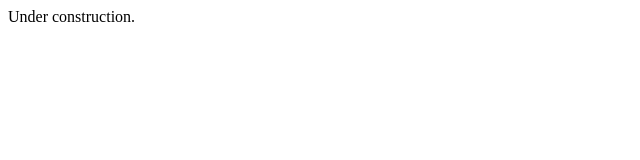
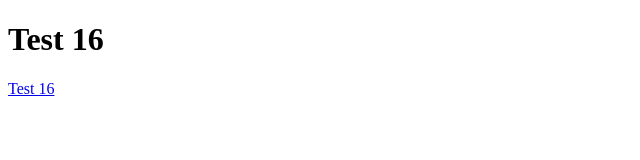
Before and after one commit to DevTorrent/AItOawnU4d37KGyKDvaXDneldPNn1zOmwBTUegE-2012-09-07T00-49-06.724Z, a plain HTML site: page index.html in a window 1280 px wide. Shown: the whole page, without its empty margins (0-640 px from the left). Drawn offline with Linux system fonts and the light colour scheme.

Commit message:
add-heading

```diff
--- a/index.html
+++ b/index.html
@@ -3,5 +3,7 @@
   <head>
     <title>Under construction</title>
   </head>
-  <body>Under construction.</body>
+  <body>
+<h1>Test 16</h1>
+<p><a href="http://www.test.com">Test 16</a></p></body>
 </html>
```
